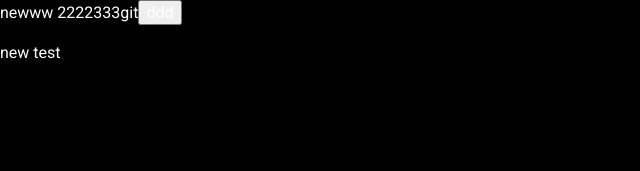
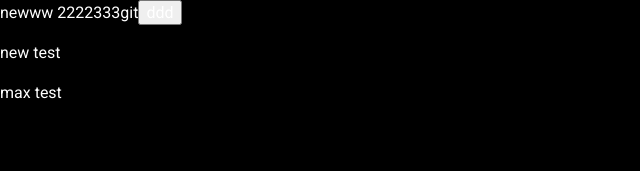
Before and after one commit to VadimDgahm/BrainCards, a React (Vite) app: page / in a window 1280 px wide. Shown: the top 171 px of the page, without its empty margins (0-640 px from the left). Built offline with nearby package versions, Linux system fonts and the light colour scheme.

Commit message:
init commit

```diff
--- a/src/App.tsx
+++ b/src/App.tsx
@@ -4,6 +4,7 @@ function App() {
       newww 2222333git
       <button>ddd</button>
       <p>new test</p>
+      <p>max test</p>
     </div>
   )
 }
```
